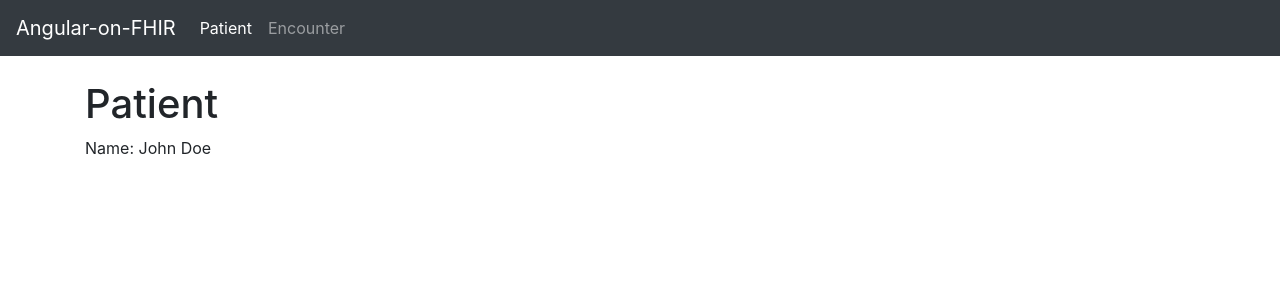
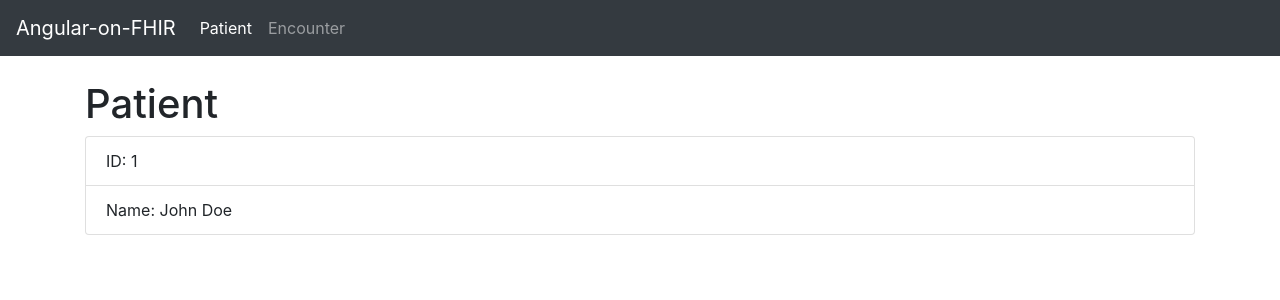
Before and after one commit to nanofied/angular-on-fhir, an Angular app: page /patient/1 in a window 1280 px wide. Shown: the top 300 px of the page. Built offline with nearby package versions, Linux system fonts and the light colour scheme.

Commit message:
Improve routing
Make components respond to parameters

```diff
--- a/src/app/encounter/encounter.component.html
+++ b/src/app/encounter/encounter.component.html
@@ -1,2 +1,5 @@
 <h1>Encounter</h1>
-<p>Type: {{ getEncounterType() }}</p>
+<ul class="list-group">
+    <li class="list-group-item">ID: {{ encounter.id }}</li>
+    <li class="list-group-item">Type: {{ encounter.type }}</li>
+</ul>
--- a/src/app/encounter/encounter.component.ts
+++ b/src/app/encounter/encounter.component.ts
@@ -1,4 +1,6 @@
 import { Component, OnInit } from '@angular/core';
+import { ActivatedRoute } from '@angular/router';
+
 import { FhirService } from '../fhir.service';
 
 @Component({
@@ -8,21 +10,19 @@ import { FhirService } from '../fhir.service';
 })
 export class EncounterComponent implements OnInit {
 
-  private encounter
+  encounter: any
 
-  constructor(fhir: FhirService) {
-    this.encounter = fhir.getEncounter()
-  }
-
-  getEncounter() {
-    return this.encounter
-  }
-
-  getEncounterType() {
-    return this.encounter.type
-  }
+  constructor(
+    private route: ActivatedRoute,
+    private fhir: FhirService
+  ) { }
 
   ngOnInit(): void {
+    this.route.paramMap.subscribe(
+      params => {
+        this.encounter = this.fhir.getEncounter(+params.get('id'))
+      }
+    )
   }
 
 }
--- a/src/app/fhir.service.ts
+++ b/src/app/fhir.service.ts
@@ -7,14 +7,16 @@ export class FhirService {
 
   constructor() { }
 
-  public getPatient() {
+  public getPatient(patient: number) {
     return {
+      id: patient,
       name: 'John Doe'
     }
   }
 
-  public getEncounter() {
+  public getEncounter(encounter: number) {
     return {
+      id: encounter,
       type: 'Inpatient'
     }
   }
--- a/src/app/patient/patient.component.html
+++ b/src/app/patient/patient.component.html
@@ -1,2 +1,5 @@
 <h1>Patient</h1>
-<p>Name: {{ getPatientName() }}</p>
+<ul class="list-group">
+    <li class="list-group-item">ID: {{ patient.id }}</li>
+    <li class="list-group-item">Name: {{ patient.name }}</li>
+</ul>
--- a/src/app/patient/patient.component.ts
+++ b/src/app/patient/patient.component.ts
@@ -1,4 +1,6 @@
 import { Component, OnInit } from '@angular/core';
+import { ActivatedRoute } from '@angular/router';
+
 import { FhirService } from '../fhir.service';
 
 @Component({
@@ -8,21 +10,19 @@ import { FhirService } from '../fhir.service';
 })
 export class PatientComponent implements OnInit {
 
-  private patient
+  patient: any
 
-  constructor(fhir: FhirService) {
-    this.patient = fhir.getPatient()
-  }
-
-  getPatient() {
-    return this.patient
-  }
-
-  getPatientName() {
-    return this.patient.name
-  }
+  constructor(
+    private route: ActivatedRoute,
+    private fhir: FhirService
+  ) { }
 
   ngOnInit(): void {
+    this.route.paramMap.subscribe(
+      params => {
+        this.patient = this.fhir.getPatient(+params.get('id'))
+      }
+    )
   }
 
 }
```
